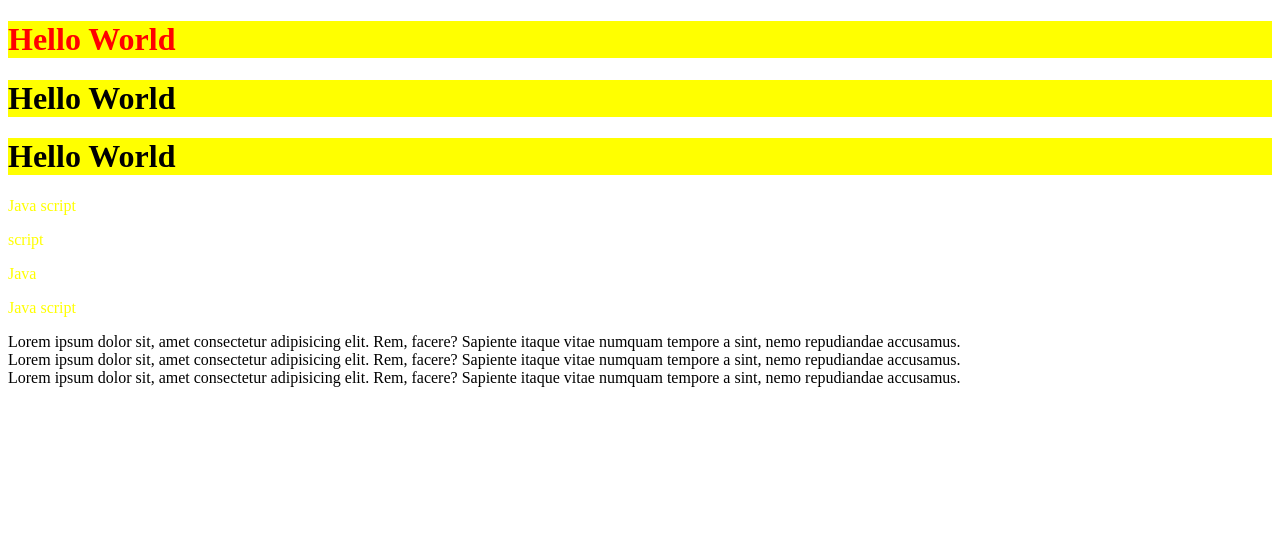
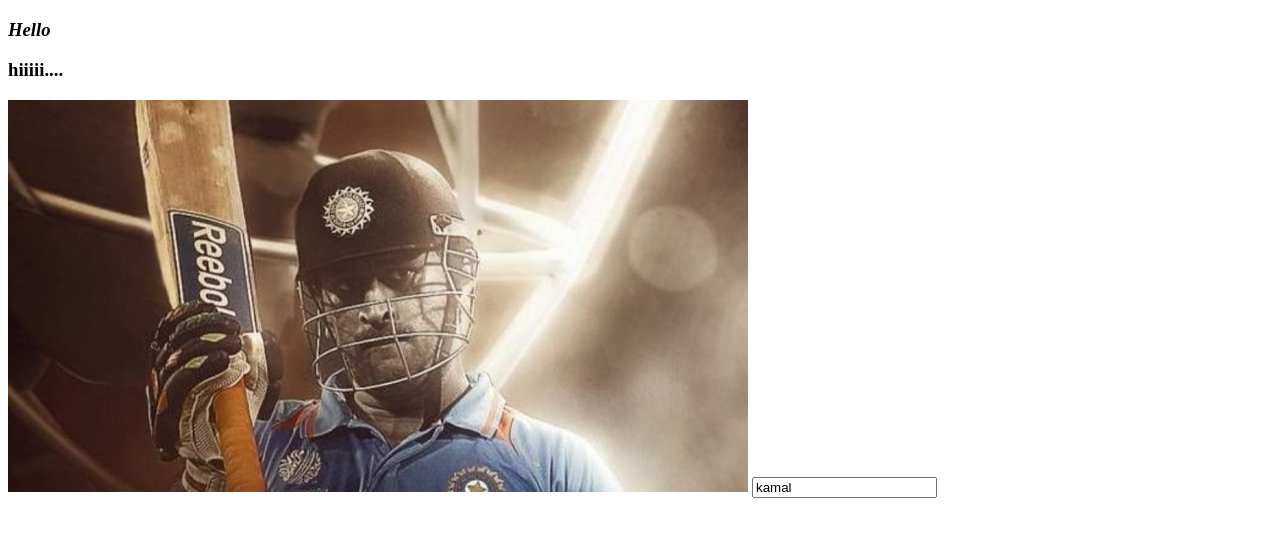
Before and after one commit to kamalrajms/HTML, a plain HTML site: page index.html in a window 1280 px wide. Drawn offline with Linux system fonts and the light colour scheme.

Commit message:
Reading element attrubute,changing form

```diff
--- a/index.html
+++ b/index.html
@@ -6,29 +6,17 @@
     <title>DOM</title>
   </head>
   <body>
-    <h1 id="head">Hello World</h1>
-    <h1 id="head">Hello World</h1>
-    <h1 id="head">Hello World</h1>
-    <p class="para">Java script</p>
-    <p class="para">script</p>
-    <p class="para">Java</p>
-    <p class="para">Java script</p>
-    <nav>
-      Lorem ipsum dolor sit, amet consectetur adipisicing elit. Rem, facere?
-      Sapiente itaque vitae numquam tempore a sint, nemo repudiandae accusamus.
-    </nav>
-    <nav>
-      Lorem ipsum dolor sit, amet consectetur adipisicing elit. Rem, facere?
-      Sapiente itaque vitae numquam tempore a sint, nemo repudiandae accusamus.
-    </nav>
-    <nav>
-      Lorem ipsum dolor sit, amet consectetur adipisicing elit. Rem, facere?
-      Sapiente itaque vitae numquam tempore a sint, nemo repudiandae accusamus.
-    </nav>
+    <h3 id="text"><b>Hello</b>world</h3>
+    <h3 id="text2" style="display: none"><b>Hello</b>world</h3>
+    <h3 id="text3"><b>Hello</b>world HI</h3>
 
+    <img id="img" src="./image/MS-Dhoni-5.jpg" alt="image" />
+    <input id="inp" type="text" placeholder="enter text" />
     <!-- <script>
       console.log("hello");
     </script> -->
+    <div id="box"></div>
+
     <script src="./script.js"></script>
   </body>
 </html>
--- a/script.js
+++ b/script.js
@@ -1,34 +1,38 @@
-// console.log(document.title);
+// innerHTML
+let text = document.getElementById("text");
+console.log(text.innerHTML);
 
-// id
+text.innerHTML = "<i>Hello</i>";
 
-let head = document.getElementById("head");
+//inner text
 
-head.style.color = "red";
+let text2 = document.getElementById("text2");
+console.log(text2.innerText);
 
-//class
+text2.innerText = "changed text";
 
-// let para = document.getElementsByClassName("para")[0];
-let para = document.getElementsByClassName("para");
-for (let p of para) {
-  p.style.color = "yellow";
-}
+//text content
 
-//tag selector
+let text3 = document.getElementById("text3");
+console.log(text3.textContent);
 
-let nav = document.getElementsByTagName("nav");
-// nav.style.fontWeight = "bold";
-console.log(nav.length);
+text3.textContent = "hiiiii....";
 
-//query selector
+//getAttribute
 
-let query = document.querySelector("#head");
+let img = document.getElementById("img");
+console.log(img.getAttribute("src"));
 
-query.style.backgroundColor = "yellow";
+//setAttribute
 
-//qurey selector all
+img.setAttribute("src", "./image/MS-Dhoni-Background-images-740x392.jpg");
+img.setAttribute("alt", "Dhoni");
 
-let queryall = document.querySelectorAll("#head");
-queryall.forEach((e) => {
-  e.style.backgroundColor = "yellow";
-});
+//remove attribute
+
+let inp = document.getElementById("inp");
+
+inp.removeAttribute("placeholder");
+
+//changing form
+inp.value = "kamal";
```
Also changed, not shown: image/MS-Dhoni-5.jpg (added), image/MS-Dhoni-Background-images-740x392.jpg (added), text.txt.
